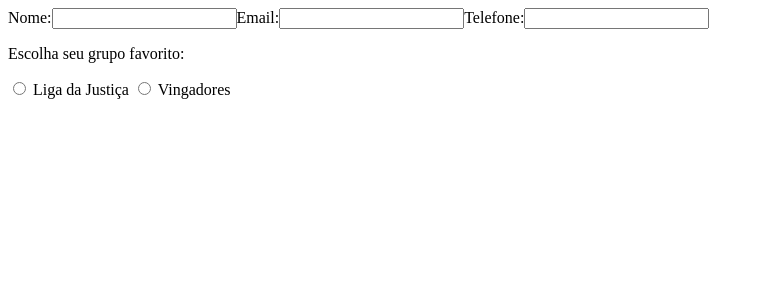
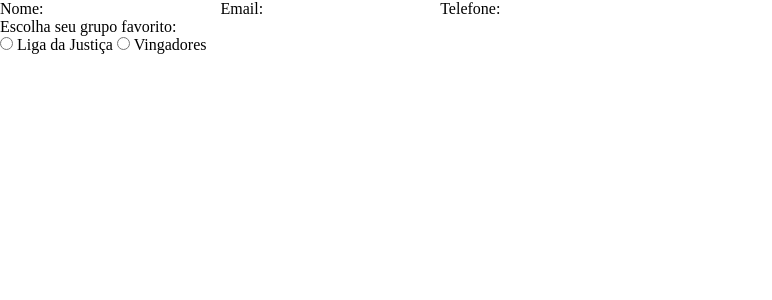
Before and after one commit to Thullyoo/uol-desafio, an Angular app in the folder front-end/: page / in a window 1280 px wide. Shown: the top 300 px of the page, without its empty margins (0-772 px from the left). Built offline with nearby package versions, Linux system fonts and the light colour scheme.

Commit message:
feat: clean css objects

```diff
--- a/front-end/src/styles.scss
+++ b/front-end/src/styles.scss
@@ -1 +1,6 @@
-/* You can add global styles to this file, and also import other style files */
+*{
+  margin: 0;
+  border: 0;
+  padding: 0;
+  box-sizing: border-box;
+}
```
